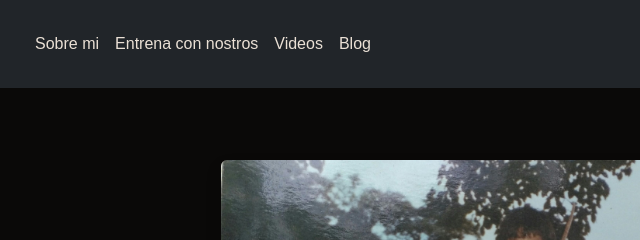
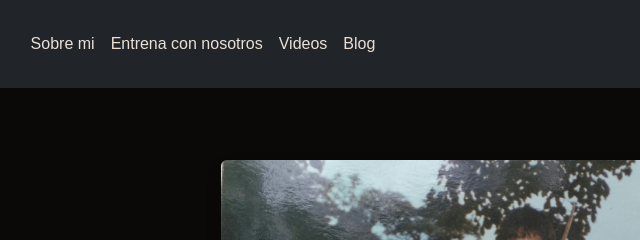
Before and after one commit to FCase/Sagaweb, a plain HTML site: page index.html in a window 1280 px wide. Shown: the top 240 px of the page, 431-1071 px from the left. Drawn offline with nearby package versions, Linux system fonts and the light colour scheme.

Commit message:
Add files via upload

```diff
--- a/index.html
+++ b/index.html
@@ -26,7 +26,7 @@
                 <a class="nav-link " aria-current="page" href="#about">Sobre mi</a>
               </li>
               <li class="nav-item">
-                <a class="nav-link" href="#saga-tl">Entrena con nostros</a>
+                <a class="nav-link" href="#saga-tl">Entrena con nosotros</a>
               </li>
               <li class="nav-item">
                 <a class="nav-link" href="#videos"">Videos</a>
```
